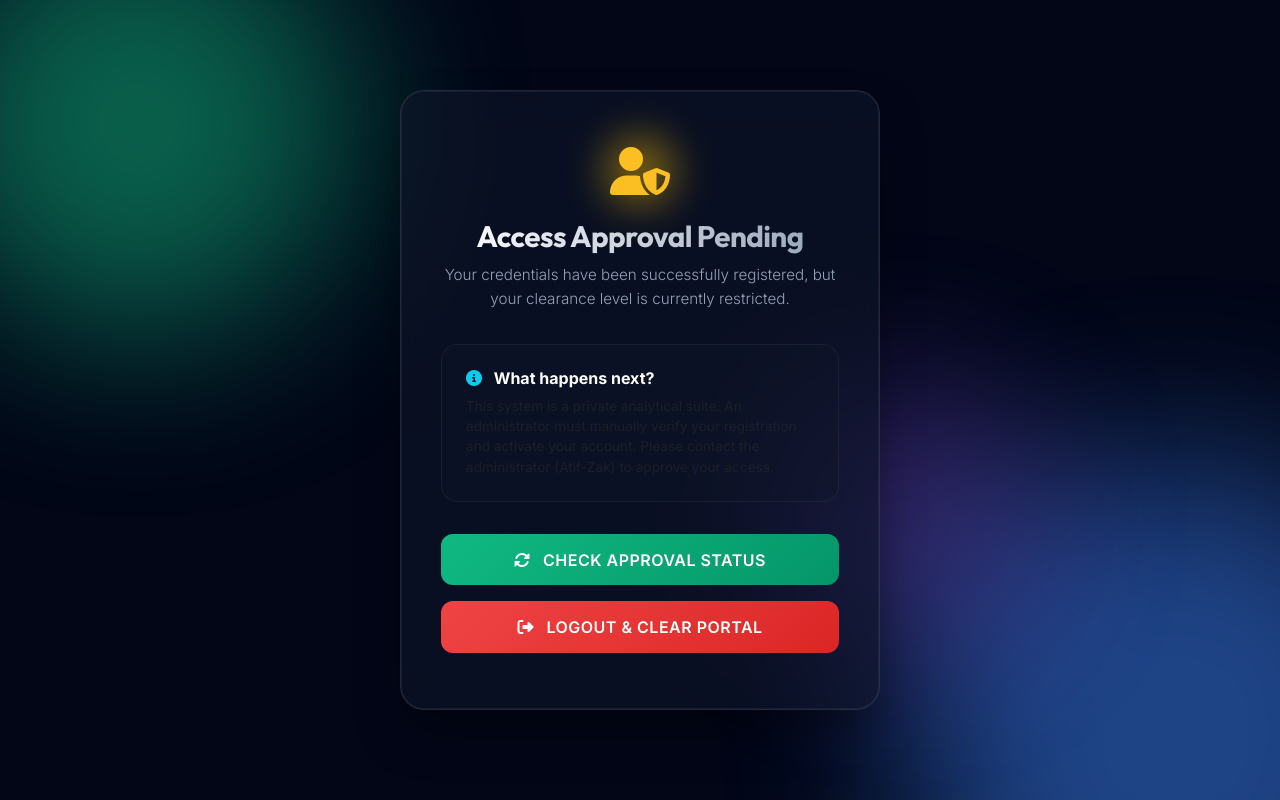
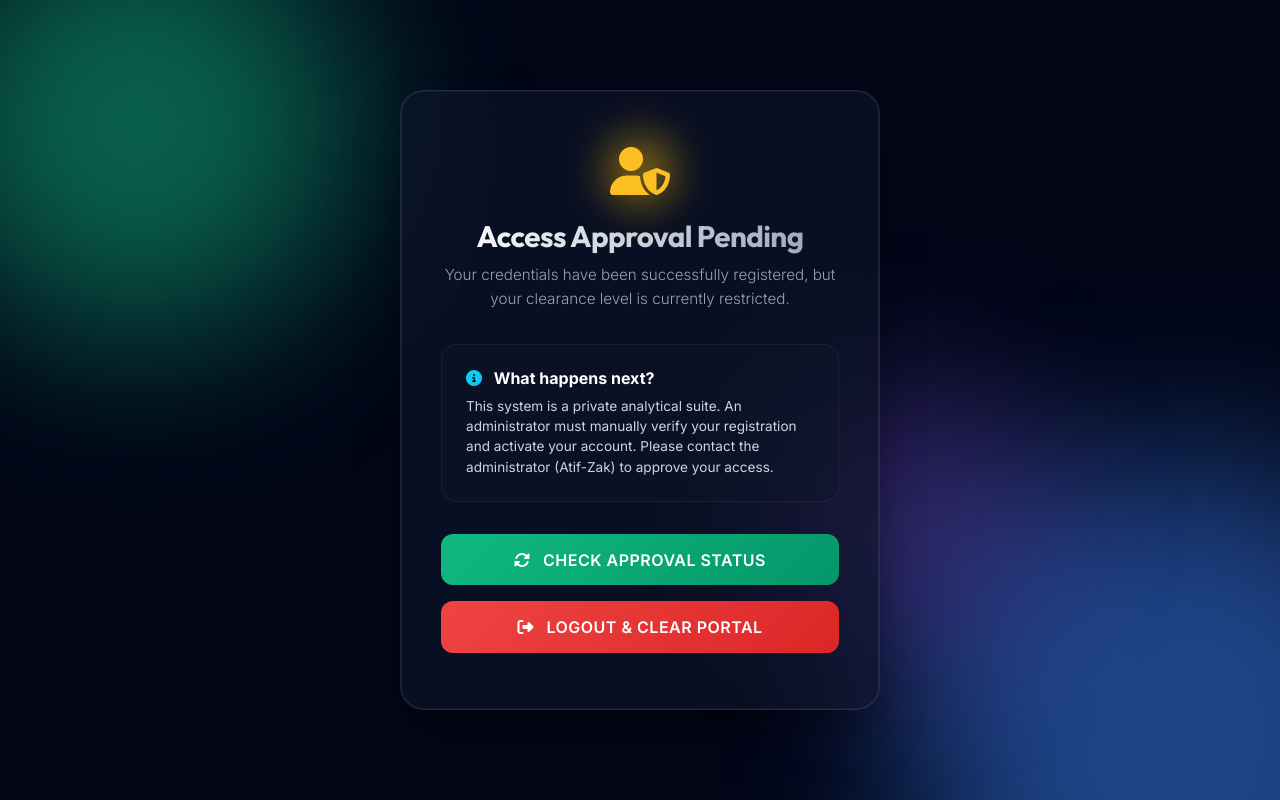
Before and after one commit to Atif-Web-Developer/atifzak_project-etsy-, a Django app: page /pending/ in a window 1280 px wide. Run offline with Django 4.2, Linux system fonts and the light colour scheme.

Commit message:
Fixed readability contrast on pending approval page

```diff
--- a/keywords/templates/keywords/pending_approval.html
+++ b/keywords/templates/keywords/pending_approval.html
@@ -228,7 +228,7 @@
 
         <div class="action-box text-start">
             <h6 class="fw-bold text-white mb-2"><i class="fas fa-info-circle text-info me-2"></i> What happens next?</h6>
-            <p class="mb-0 text-muted" style="font-size: 0.85rem; line-height: 1.5;">
+            <p class="mb-0" style="font-size: 0.85rem; line-height: 1.5; color: #cbd5e1 !important;">
                 This system is a private analytical suite. An administrator must manually verify your registration and activate your account. Please contact the administrator (Atif-Zak) to approve your access.
             </p>
         </div>
```
